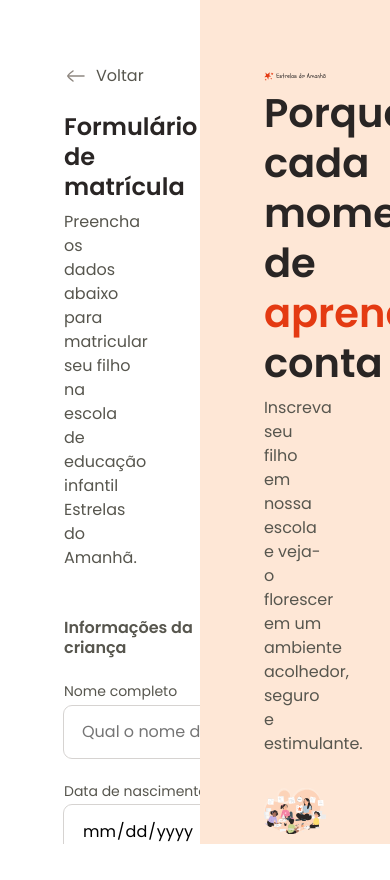
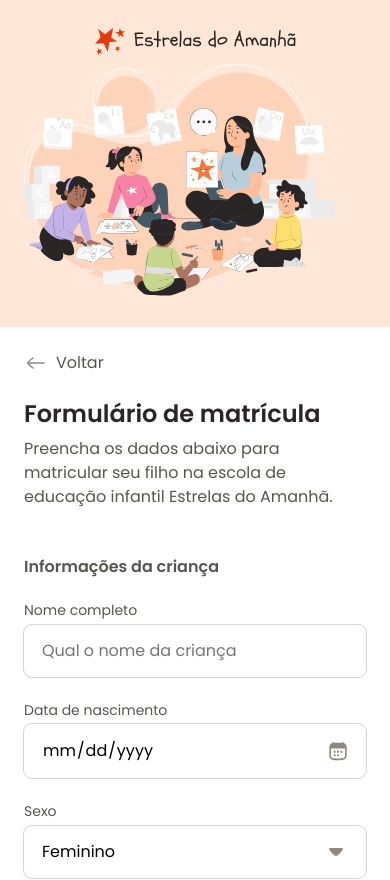
Before and after one commit to matheusgrigoleto/RegistrationForm, a plain HTML site: page index.html in a window 390 px wide. Shown: the top 880 px of the page. Before the commit the page ends 844 px from the top, so only its background shows below. Drawn offline with Linux system fonts and the light colour scheme.

Commit message:
Added media query

```diff
--- a/styles/fields/buttons.css
+++ b/styles/fields/buttons.css
@@ -27,3 +27,14 @@ button {
     }
   }
 }
+
+
+@media (width <= 26.875em) {
+  button {
+    display: flex;
+    justify-content: center;
+    &.btn-secondary {
+    margin-left: 0;
+  }
+  }
+}
--- a/styles/fields/checkbox.css
+++ b/styles/fields/checkbox.css
@@ -36,3 +36,9 @@
     background-image: url(../../assets/icons/checkbox-checked.svg);
   }
 }
+
+@media (width <= 26.875em) {
+  .terms-wrapper label{
+    font-size: 1rem;
+  }
+}
--- a/styles/fields/input.css
+++ b/styles/fields/input.css
@@ -93,3 +93,9 @@ input {
     display: none;
   }
 }
+
+@media (width <= 26.875em) {
+  .address .flex {
+    flex-direction: column;
+  }
+}
--- a/styles/fields/radio.css
+++ b/styles/fields/radio.css
@@ -27,7 +27,7 @@ label + .radio-wrapper {
     inset: 0;
   }
 
-  .radio-image {
+  & .radio-image {
     background-image: url(../../assets/icons/radios-default.svg);
 
     width: 1.5rem;
--- a/styles/form.css
+++ b/styles/form.css
@@ -24,3 +24,9 @@ fieldset + fieldset {
   display: flex;
   gap: 1rem;
 }
+
+@media (width <= 26.875em) {
+  .actions-wrapper {
+    flex-direction: column;
+  }
+}
--- a/styles/layout.css
+++ b/styles/layout.css
@@ -1,3 +1,9 @@
+html,
+body {
+  height: auto;
+  overflow-y: auto;
+}
+
 #app {
   display: grid;
   grid-template-columns: 51.25% 48.75%;
@@ -18,13 +24,13 @@ main {
   & .back {
     display: flex;
     align-items: center;
-    gap: .5rem;
+    gap: 0.5rem;
     margin-bottom: 1.5rem;
   }
 
   & h1 {
     font: 600 1.5rem/1.25 var(--font-family);
-    margin-bottom: .5rem;
+    margin-bottom: 0.5rem;
   }
 }
 
@@ -42,9 +48,50 @@ aside {
 
   & h2 {
     font: 600 2.5rem/1.25 var(--font-family);
-    margin-bottom: .5rem;
+    margin-bottom: 0.5rem;
     & span {
       color: var(--text-highlight);
     }
   }
 }
+
+@media (width <= 26.875em) {
+  #app {
+    grid-template-columns: none;
+    height: auto;
+
+    & aside {
+      order: 1;
+      height: 100%;
+      padding: 1.5rem;
+      & h2 {
+        display: none;
+      }
+      & p {
+        display: none;
+      }
+
+      & .aside-container {
+        & header {
+          display: flex;
+          justify-content: center;
+        }
+
+        & header img {
+          width: 203px;
+          height: 2rem;
+        }
+        & > img {
+          margin-top: 0.5rem;
+          width: 312px;
+          height: 232px;
+        }
+      }
+    }
+
+    & main {
+      order: 2;
+      padding: 1.5rem;
+    }
+  }
+}
```
